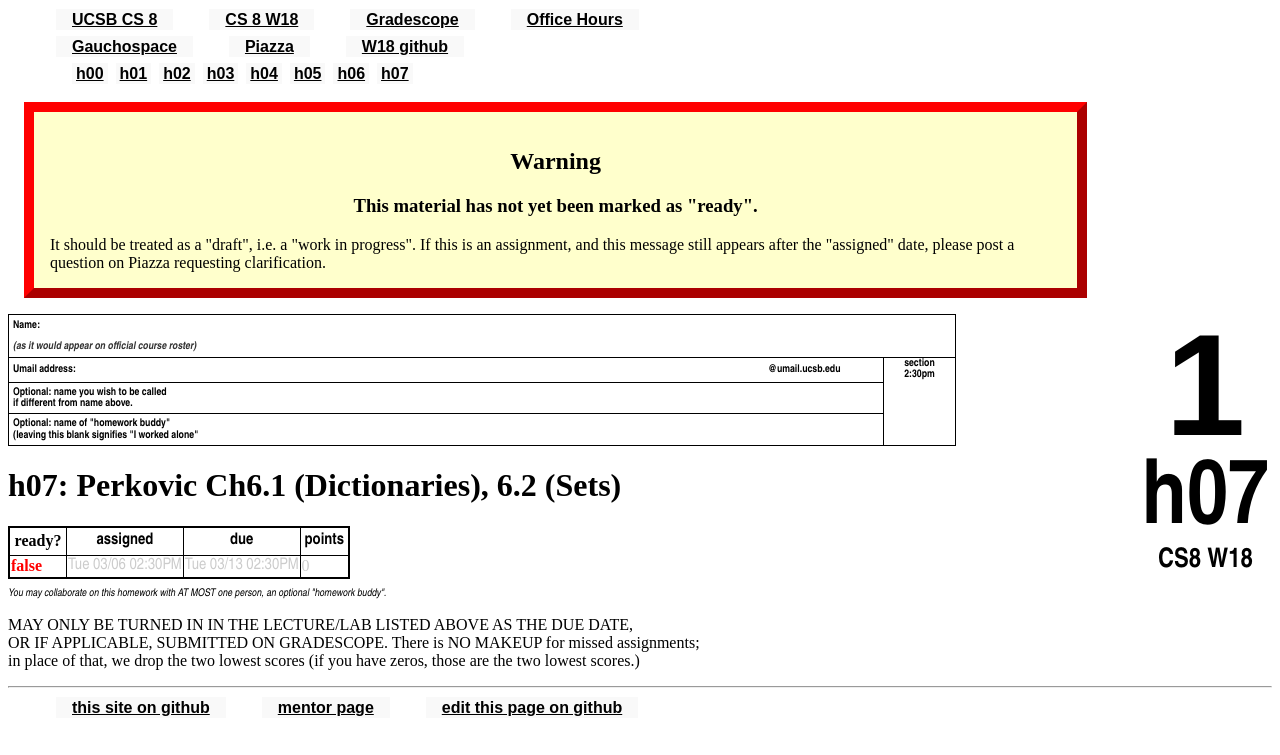
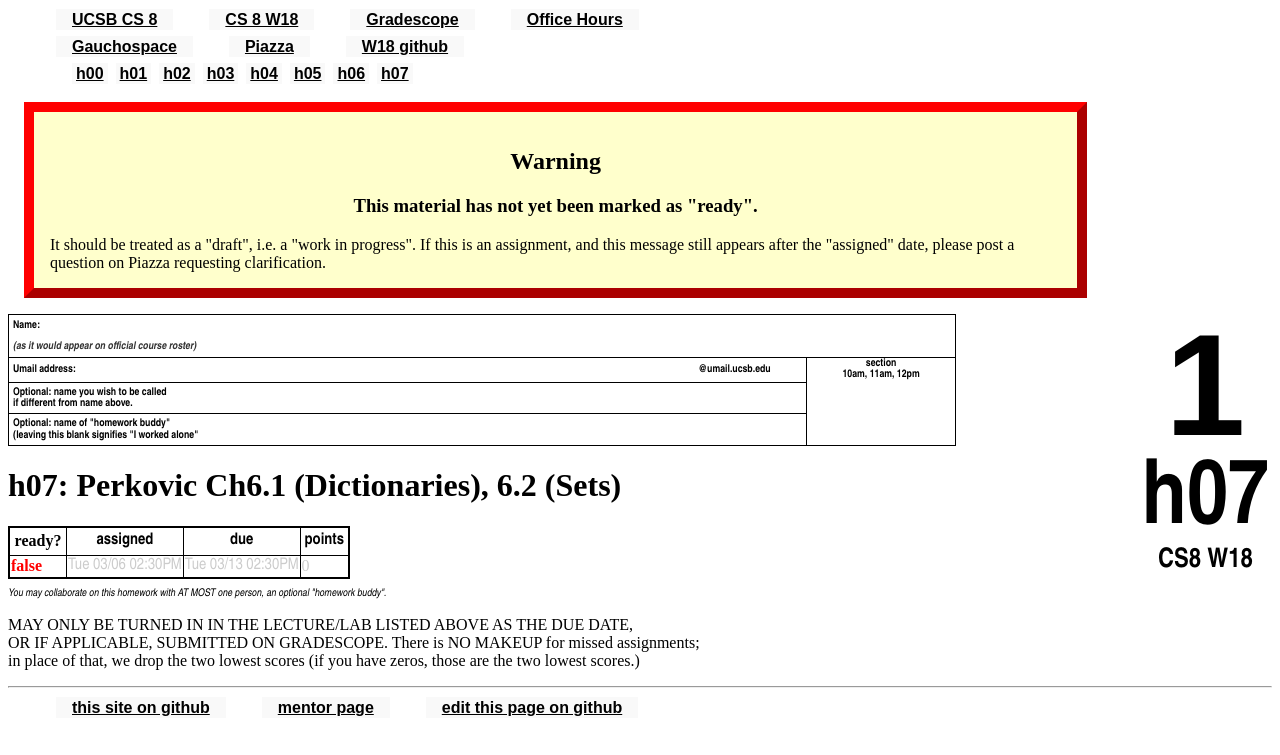
Before and after one commit to ucsb-cs8-w18-wang/ucsb-cs8-w18-wang.github.io, a Jekyll site: the page built from _hwk/h07.md, in a window 1280 px wide. Shown: the top 755 px of the page. Built offline with Jekyll 4.4.1, drawn with Linux system fonts in a browser that asks for light colours.

Commit message:
Adding lab sections to config.yml

```diff
--- a/_config.yml
+++ b/_config.yml
@@ -24,7 +24,7 @@ start_week: 1
 start_date: 2018-01-14 00:00:00.00-8:00
 num_weeks: 9
 extra_exam_week: true
-sections: "2:30pm"
+sections: "10am, 11am, 12pm"
 
 cal_dates: >
   [
```
